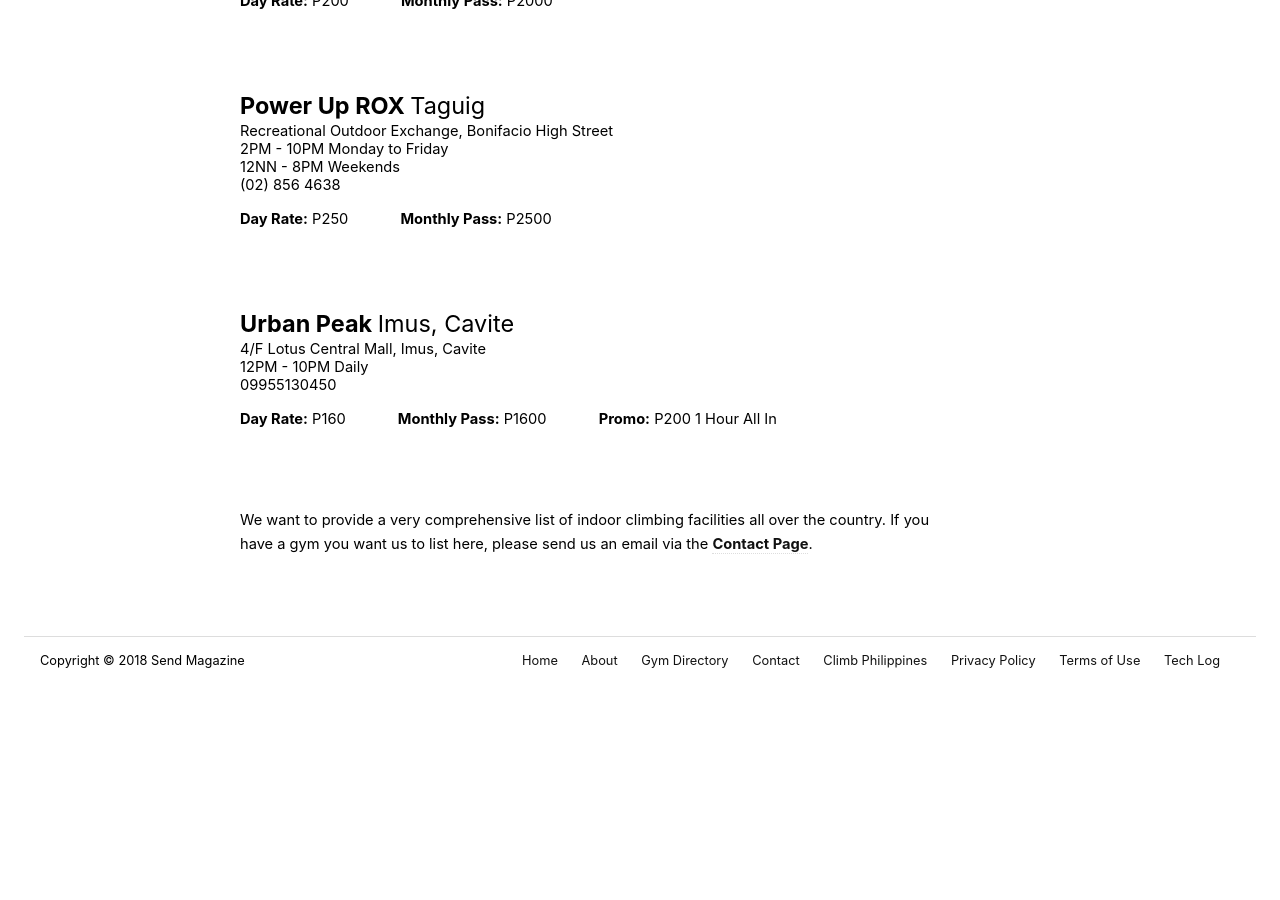
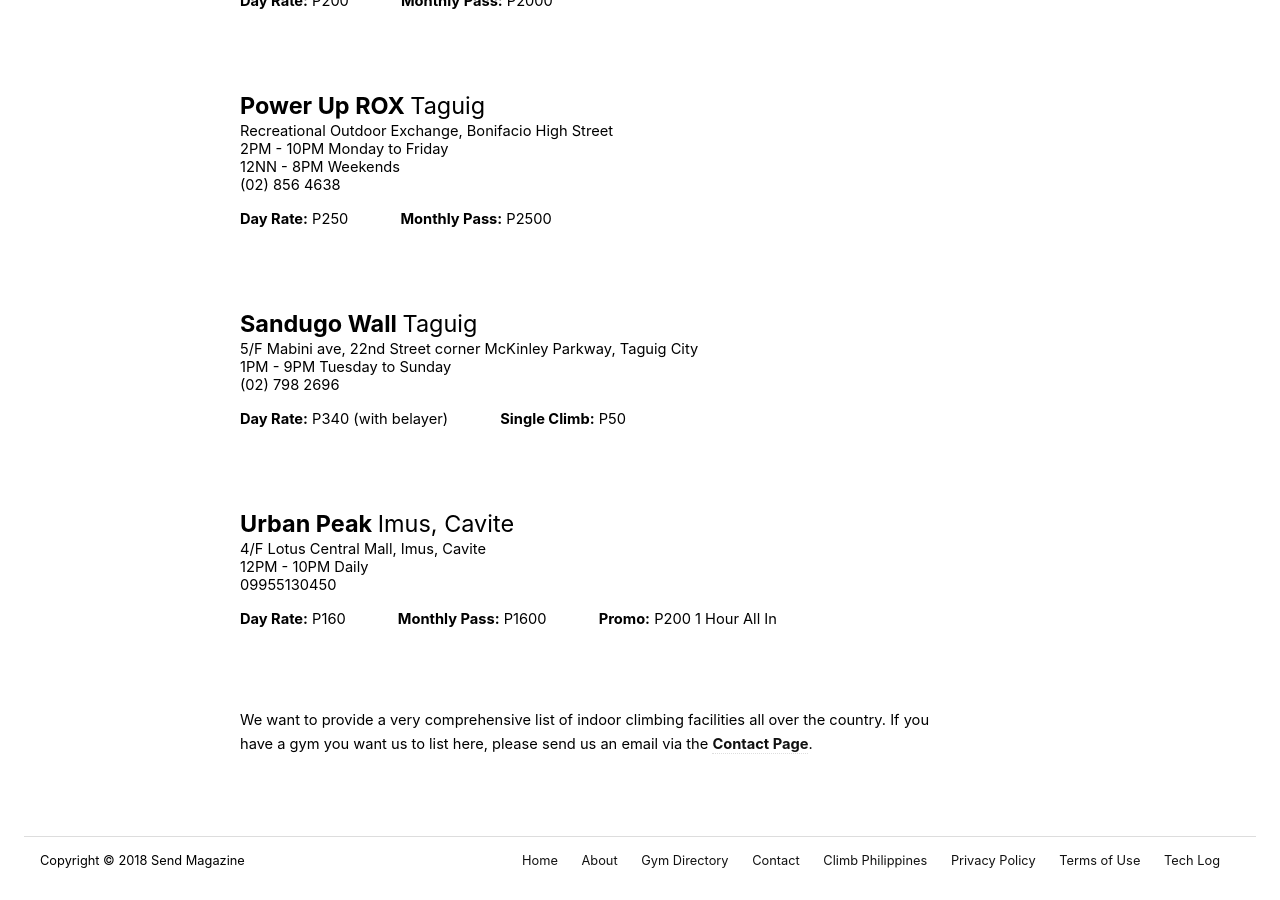
Before and after one commit to nickaguilos/sendmagazine, a Jekyll site: the page built from directory.md, in a window 1280 px wide and 900 px high, scrolled down 1683 px. Built offline with Jekyll 4.4.1, drawn with Linux system fonts in a browser that asks for light colours; nearby versions of some CDN libraries; before the commit the page ends 2383 px from its top, so only the background shows below that.

Commit message:
adding sandugo to directory

```diff
--- a/directory.md
+++ b/directory.md
@@ -184,6 +184,25 @@ image: /assets/images/og-image.jpg
 	</article>
 
 	<article>
+		<h2>Sandugo Wall <span>Taguig</span></h2>
+		<span>
+			5/F Mabini ave, 22nd Street corner McKinley Parkway, Taguig City<br>
+			1PM - 9PM Tuesday to Sunday <br>
+			(02) 798 2696
+		</span>
+
+		<div class="rates">
+			<span>
+				<strong>Day Rate:</strong> P340 (with belayer)
+			</span>
+
+			<span>
+				<strong>Single Climb:</strong> P50
+			</span>
+		</div>
+	</article>
+
+	<article>
 		<h2>Urban Peak <span>Imus, Cavite</span></h2>
 		<span>
 			4/F Lotus Central Mall, Imus, Cavite<br>
```
